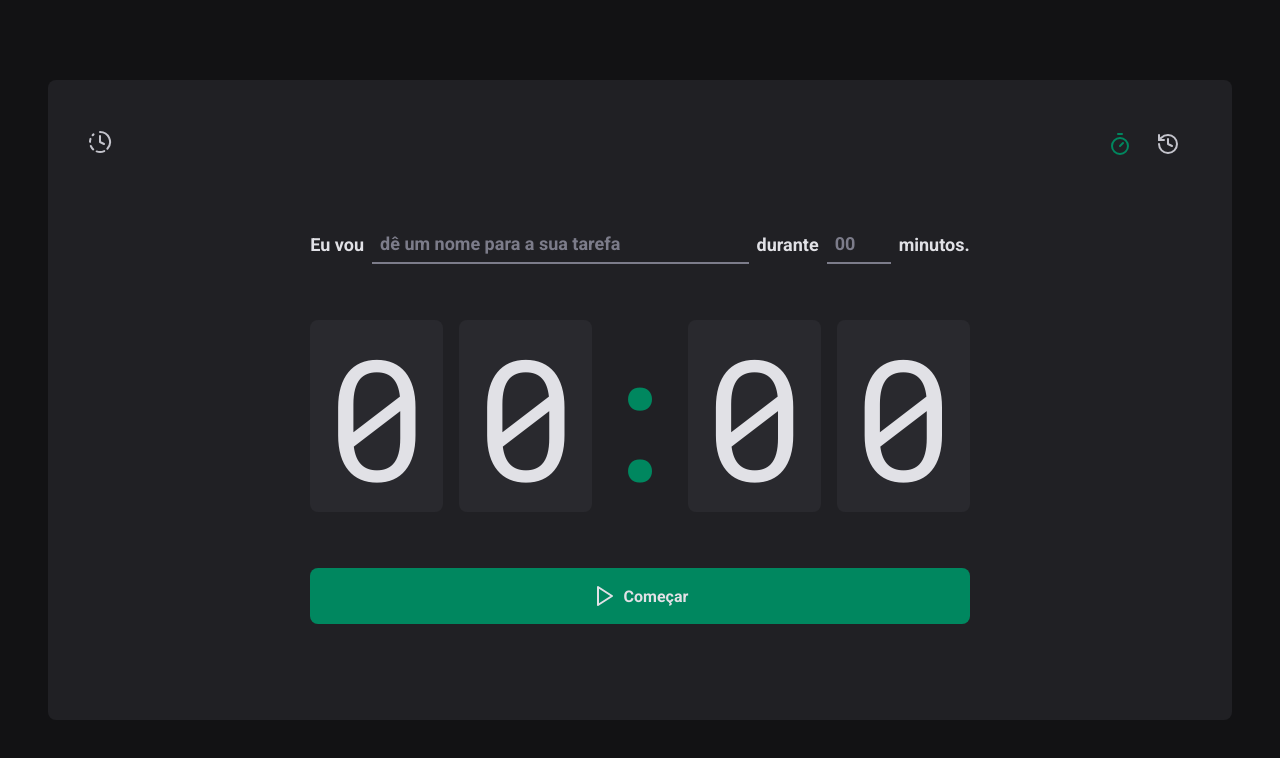
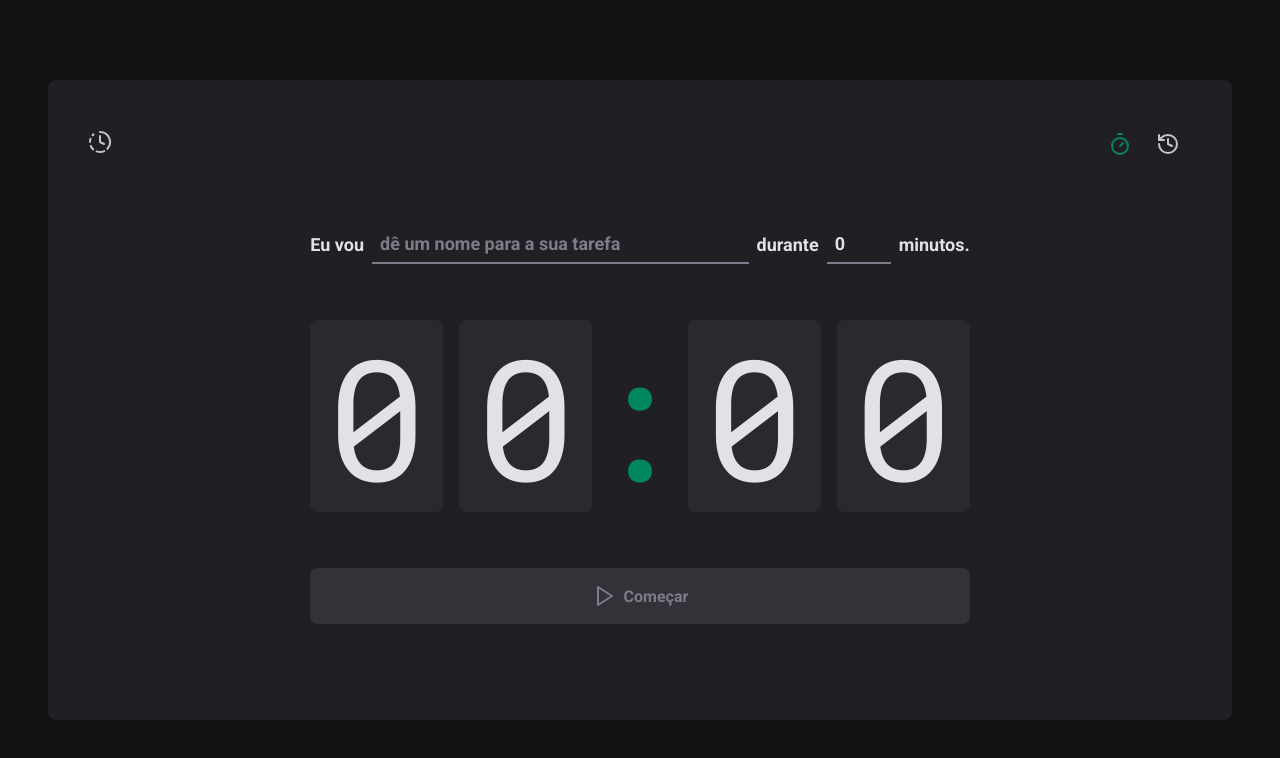
Before and after one commit to lucascarozza/timer, a React (Vite) app: page / in a window 1280 px wide. Shown: the top 758 px of the page. Built offline with nearby package versions, Linux system fonts and the light colour scheme.

Commit message:
Setup react-hook-form with zod and update dependencies

```diff
--- a/package.json
+++ b/package.json
@@ -10,11 +10,14 @@
     "preview": "vite preview"
   },
   "dependencies": {
+    "@hookform/resolvers": "^5.0.1",
     "lucide-react": "^0.501.0",
     "react": "^19.0.0",
     "react-dom": "^19.0.0",
+    "react-hook-form": "^7.55.0",
     "react-router-dom": "^7.5.1",
-    "styled-components": "^6.1.17"
+    "styled-components": "^6.1.17",
+    "zod": "^3.24.3"
   },
   "devDependencies": {
     "@eslint/js": "^9.22.0",
--- a/src/pages/Home/index.tsx
+++ b/src/pages/Home/index.tsx
@@ -1,3 +1,7 @@
+import { useForm } from "react-hook-form";
+import { zodResolver } from "@hookform/resolvers/zod";
+import * as z from "zod";
+
 import { Play } from "lucide-react";
 
 import {
@@ -10,33 +14,72 @@ import {
   TaskInput,
 } from "./styles";
 
+const newCycleFormValidationSchema = z.object({
+  task: z
+    .string()
+    .min(3, "A tarefa deve ter no mínimo 3 caracteres.")
+    .max(40, "A tarefa não pode ter mais de 40 caracteres."),
+  minutes: z
+    .number()
+    .min(5, "A tarefa deve durar no mínimo 5 minutos.")
+    .max(60, "A tarefa não pode durar mais de 60 minutos."),
+});
+
+type NewCycleFormData = z.infer<typeof newCycleFormValidationSchema>;
+
 export function Home() {
+  const {
+    register,
+    handleSubmit,
+    watch,
+    reset,
+    formState: { isSubmitting },
+  } = useForm<NewCycleFormData>({
+    resolver: zodResolver(newCycleFormValidationSchema),
+    defaultValues: {
+      task: "",
+      minutes: 0,
+    },
+  });
+
+  function handleStartCountdown(data: NewCycleFormData) {
+    console.log(data);
+    reset();
+  }
+
+  const task = watch("task");
+  const minutes = watch("minutes");
+
+  const isStartCountdownDisabled = isSubmitting || !task || !minutes;
+
   return (
     <HomeContainer>
-      <form>
+      <form onSubmit={handleSubmit(handleStartCountdown)}>
         <FormContainer>
           <label htmlFor="task">Eu vou </label>
           <TaskInput
             type="text"
             id="task"
             list="task-suggestions"
-            onFocus={(e) => e.target.setAttribute("list", "task-suggestions")}
             placeholder="dê um nome para a sua tarefa"
+            {...register("task")}
           />
           <datalist id="task-suggestions">
-            <option value="banana" />
-            <option value="maçã" />
-            <option value="laranja" />
+            <option value="brincar com meus gatos" />
+            <option value="estudar programação" />
+            <option value="cozinhar algo novo" />
+            <option value="ler um livro de suspense" />
           </datalist>
 
           <label htmlFor="minutes">durante</label>
           <MinutesInput
             type="number"
+            id="minutes"
             step={5}
             min={5}
             max={60}
-            id="minutes"
             placeholder="00"
+            {...register("minutes", { valueAsNumber: true })}
           />
 
           <span>minutos.</span>
@@ -50,7 +93,7 @@ export function Home() {
           <span>0</span>
         </CountdownContainer>
 
-        <StartCountdownButton type="submit">
+        <StartCountdownButton disabled={isStartCountdownDisabled} type="submit">
           <Play size={24} />
           Começar
         </StartCountdownButton>
--- a/src/pages/Home/styles.ts
+++ b/src/pages/Home/styles.ts
@@ -51,6 +51,8 @@ const baseInput = styled.input`
   &::placeholder {
     color: ${(props) => props.theme["gray-500"]};
   }
+
+
 `;
 
 export const TaskInput = styled(baseInput)`
```
Also changed, not shown: 1 other file (tests, documents, lock files or other folders).
